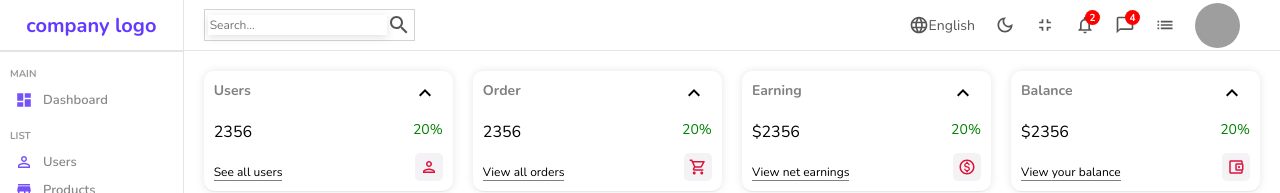
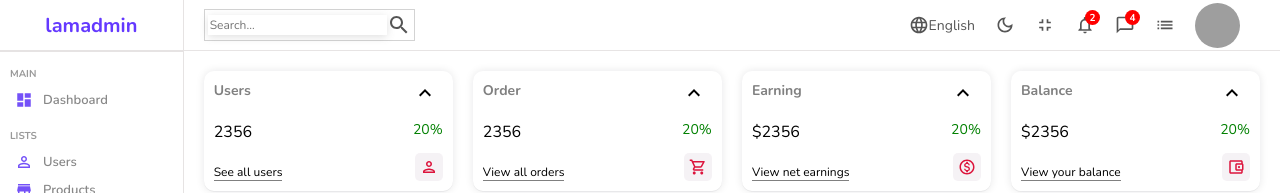
Before and after one commit to Fedi-jou/Admin_dashboard_reactjs, a React (Create React App) app: page / in a window 1280 px wide. Shown: the top 193 px of the page. Built offline with nearby package versions, Linux system fonts and the light colour scheme; grey boxes are pictures that could not be loaded.

Commit message:
sidebar Link add

```diff
--- a/src/components/sidebar/Sidebar.jsx
+++ b/src/components/sidebar/Sidebar.jsx
@@ -12,24 +12,37 @@ import NotificationsNoneIcon from "@mui/icons-material/NotificationsNone";
 import SettingsSystemDaydreamOutlinedIcon from "@mui/icons-material/SettingsSystemDaydreamOutlined";
 import PsychologyOutlinedIcon from "@mui/icons-material/PsychologyOutlined";
 import AccountCircleOutlinedIcon from "@mui/icons-material/AccountCircleOutlined";
+import {Link} from "react-router-dom";
 
 const Sidebar = () => {
   return (
-    <div className='sidebar'>
-      <div className="top"><span className="logo"> company logo </span></div>
-      <hr/>
+    <div className="sidebar">
+    <div className="top">
+      <Link to="/" style={{ textDecoration: "none" }}>
+        <span className="logo">lamadmin</span>
+      </Link>
+    </div>
+    <hr />
     <div className="center">
       <ul>
         <p className="title">MAIN</p>
         <li>
-            <DashboardIcon className='icon'/>
-           <span>Dashboard</span></li>
-           <p className="title">LIST</p>
+          <DashboardIcon className="icon" />
+          <span>Dashboard</span>
+        </li>
+        <p className="title">LISTS</p>
+        <Link to="/users" style={{ textDecoration: "none" }}>
           <li>
-           <PersonOutlineIcon className='icon'/>
-           <span>Users</span></li>
-         <li><StoreIcon className='icon'/>
-           <span>Products</span></li>
+            <PersonOutlineIcon className="icon" />
+            <span>Users</span>
+          </li>
+        </Link>
+        <Link to="/products" style={{ textDecoration: "none" }}>
+          <li>
+            <StoreIcon className="icon" />
+            <span>Products</span>
+          </li>
+        </Link>
         <li>
            <CreditCardIcon className='icon'/>
            <span>Orders</span></li>
```
Lines whose indentation alone changed are shown as unchanged.
